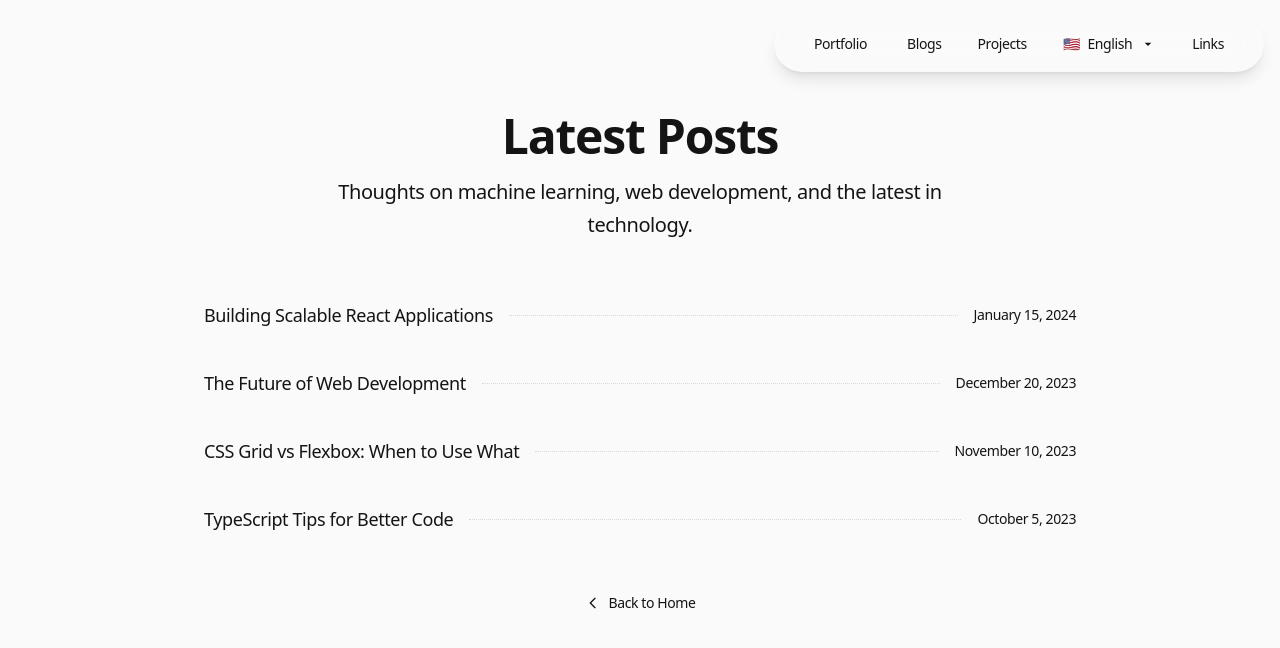
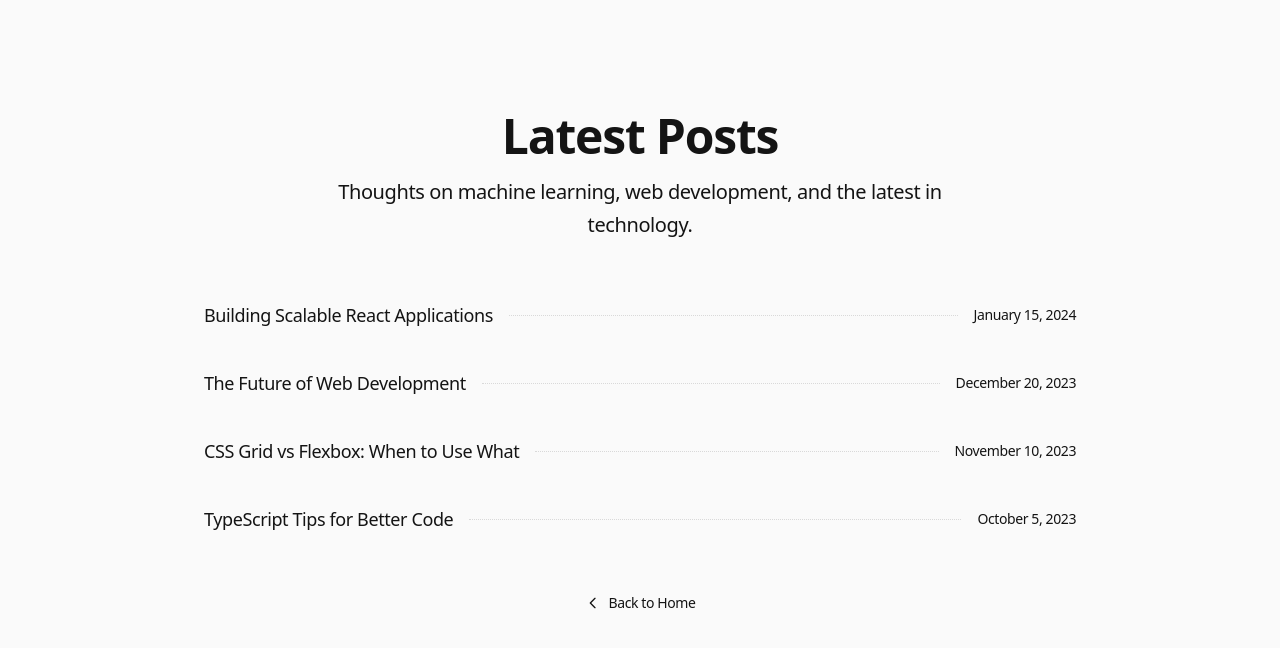
Before and after one commit to dinocodesx/svportfolio, a SvelteKit app: page /blogs in a window 1280 px wide. Shown: the top 648 px of the page. Built offline with nearby package versions, Linux system fonts and the light colour scheme.

Commit message:
fixed pages

```diff
--- a/src/app.css
+++ b/src/app.css
@@ -21,6 +21,28 @@
 	--input: 0 0% 94%;
 	--ring: 0 0% 8%;
 	--radius: 0rem;
+}
+
+.dark {
+	--background: 0 0% 8%;
+	--foreground: 0 0% 98%;
+	--card: 0 0% 8%;
+	--card-foreground: 0 0% 98%;
+	--popover: 0 0% 8%;
+	--popover-foreground: 0 0% 98%;
+	--primary: 0 0% 98%;
+	--primary-foreground: 0 0% 8%;
+	--secondary: 0 0% 14%;
+	--secondary-foreground: 0 0% 98%;
+	--muted: 0 0% 14%;
+	--muted-foreground: 0 0% 65%;
+	--accent: 0 0% 14%;
+	--accent-foreground: 0 0% 98%;
+	--destructive: 0 62.8% 50%;
+	--destructive-foreground: 0 0% 98%;
+	--border: 0 0% 20%;
+	--input: 0 0% 14%;
+	--ring: 0 0% 83%;
 }
 
 * {
--- a/src/components/Navbar.svelte
+++ /dev/null
@@ -1,261 +0,0 @@
-<script lang="ts">
-	import { onMount } from 'svelte';
-	import { fade } from 'svelte/transition';
-
-	let mounted = false;
-	let showLanguageDropdown = false;
-	let showMobileMenu = false;
-
-	const languages = [
-		{ code: 'en', name: 'English', flag: '🇺🇸' },
-		{ code: 'es', name: 'Español', flag: '🇪🇸' },
-		{ code: 'ja', name: '日本語', flag: '🇯🇵' },
-		{ code: 'de', name: 'Deutsch', flag: '🇩🇪' },
-		{ code: 'fr', name: 'Français', flag: '🇫🇷' }
-	];
-
-	let currentLanguage = languages[0];
-
-	onMount(() => {
-		mounted = true;
-	});
-
-	function selectLanguage(language: (typeof languages)[0]) {
-		currentLanguage = language;
-		showLanguageDropdown = false;
-		showMobileMenu = false;
-		// Here you would typically implement language switching logic
-		console.log('Language changed to:', language.code);
-	}
-
-	function toggleLanguageDropdown() {
-		showLanguageDropdown = !showLanguageDropdown;
-	}
-
-	function toggleMobileMenu() {
-		showMobileMenu = !showMobileMenu;
-		showLanguageDropdown = false;
-	}
-
-	function closeMobileMenu() {
-		showMobileMenu = false;
-		showLanguageDropdown = false;
-	}
-
-	// Close dropdown when clicking outside
-	function handleClickOutside(event: MouseEvent) {
-		const target = event.target as Element;
-		if (!target.closest('.language-dropdown')) {
-			showLanguageDropdown = false;
-		}
-	}
-
-	onMount(() => {
-		document.addEventListener('click', handleClickOutside);
-		return () => {
-			document.removeEventListener('click', handleClickOutside);
-		};
-	});
-</script>
-
-<nav class="pointer-events-none fixed top-4 right-4 z-30 flex h-full max-h-14 origin-top">
-	<!-- Desktop Navigation -->
-	<div
-		class={`bg-background fade-in pointer-events-auto relative z-50 hidden h-full min-h-full items-center rounded-full px-6 shadow-lg backdrop-blur-lg md:flex ${mounted ? 'opacity-100' : 'opacity-0'}`}
-		style="animation-delay: 0.5s;"
-	>
-		<!-- Logo/Home -->
-		<a
-			href="/"
-			class="hover:bg-muted group relative flex items-center justify-center rounded-full px-4 py-2 text-sm font-medium transition-colors"
-			title="Home"
-		>
-			Portfolio
-		</a>
-
-		<!-- Navigation Links -->
-		<div class="ml-2 flex items-center space-x-1">
-			<!-- Blogs -->
-			<a
-				href="/blogs"
-				class="hover:bg-muted group relative flex items-center justify-center rounded-full px-4 py-2 text-sm transition-colors"
-				title="Blogs"
-			>
-				Blogs
-			</a>
-
-			<!-- Projects -->
-			<a
-				href="/projects"
-				class="hover:bg-muted group relative flex items-center justify-center rounded-full px-4 py-2 text-sm transition-colors"
-				title="Projects"
-			>
-				Projects
-			</a>
-
-			<!-- Language Dropdown -->
-			<div class="language-dropdown relative">
-				<button
-					on:click={toggleLanguageDropdown}
-					class="hover:bg-muted group relative flex items-center justify-center rounded-full px-4 py-2 text-sm transition-colors"
-					title="Change Language"
-					aria-haspopup="true"
-					aria-expanded={showLanguageDropdown}
-				>
-					<span class="mr-2">{currentLanguage.flag}</span>
-					<span class="mr-2">{currentLanguage.name}</span>
-					<svg
-						class="h-4 w-4 fill-current transition-transform {showLanguageDropdown
-							? 'rotate-180'
-							: ''}"
-						viewBox="0 0 24 24"
-					>
-						<path d="M7 10l5 5 5-5z" />
-					</svg>
-				</button>
-
-				{#if showLanguageDropdown}
-					<div
-						class="bg-background border-border absolute top-full left-0 z-50 mt-2 min-w-[150px] rounded-lg border py-2 shadow-lg"
-						role="menu"
-						aria-orientation="vertical"
-					>
-						{#each languages as language}
-							<button
-								on:click={() => selectLanguage(language)}
-								class="hover:bg-muted flex w-full items-center px-4 py-2 text-left text-sm transition-colors"
-								role="menuitem"
-								class:bg-muted={currentLanguage.code === language.code}
-							>
-								<span class="mr-3">{language.flag}</span>
-								<span>{language.name}</span>
-							</button>
-						{/each}
-					</div>
-				{/if}
-			</div>
-
-			<!-- Links -->
-			<a
-				href="/links"
-				class="hover:bg-muted group relative flex items-center justify-center rounded-full px-4 py-2 text-sm transition-colors"
-				title="Links"
-			>
-				Links
-			</a>
-		</div>
-	</div>
-
-	<!-- Mobile Hamburger Button -->
-	<button
-		on:click={toggleMobileMenu}
-		class={`bg-background fade-in hover:bg-muted pointer-events-auto relative z-50 flex h-12 w-12 items-center justify-center rounded-full shadow-lg backdrop-blur-lg transition-colors md:hidden ${mounted ? 'opacity-100' : 'opacity-0'}`}
-		style="animation-delay: 0.5s;"
-		aria-label="Toggle menu"
-	>
-		<svg
-			class="h-6 w-6 fill-current transition-transform {showMobileMenu ? 'rotate-90' : ''}"
-			viewBox="0 0 24 24"
-		>
-			{#if showMobileMenu}
-				<path
-					d="M19 6.41L17.59 5 12 10.59 6.41 5 5 6.41 10.59 12 5 17.59 6.41 19 12 13.41 17.59 19 19 17.59 13.41 12z"
-				/>
-			{:else}
-				<path d="M3 18h18v-2H3v2zm0-5h18v-2H3v2zm0-7v2h18V6H3z" />
-			{/if}
-		</svg>
-	</button>
-</nav>
-
-<!-- Mobile Full Screen Menu -->
-{#if showMobileMenu}
-	<div
-		class="bg-background/95 fixed inset-0 z-40 backdrop-blur-lg md:hidden"
-		in:fade={{ duration: 300 }}
-		out:fade={{ duration: 300 }}
-	>
-		<div class="flex h-full flex-col items-center justify-center space-y-8 p-6">
-			<!-- Logo/Home -->
-			<a
-				href="/"
-				on:click={closeMobileMenu}
-				class="hover:text-muted-foreground text-3xl font-bold transition-colors"
-			>
-				Portfolio
-			</a>
-
-			<!-- Navigation Links -->
-			<div class="flex flex-col items-center space-y-6">
-				<!-- Blogs -->
-				<a
-					href="/blogs"
-					on:click={closeMobileMenu}
-					class="hover:text-muted-foreground text-2xl transition-colors"
-				>
-					Blogs
-				</a>
-
-				<!-- Projects -->
-				<a
-					href="/projects"
-					on:click={closeMobileMenu}
-					class="hover:text-muted-foreground text-2xl transition-colors"
-				>
-					Projects
-				</a>
-
-				<!-- Language Selection -->
-				<div class="flex flex-col items-center space-y-4">
-					<button
-						on:click={toggleLanguageDropdown}
-						class="hover:text-muted-foreground flex items-center text-2xl transition-colors"
-						aria-haspopup="true"
-						aria-expanded={showLanguageDropdown}
-					>
-						<span class="mr-3">{currentLanguage.flag}</span>
-						<span class="mr-2">{currentLanguage.name}</span>
-						<svg
-							class="h-6 w-6 fill-current transition-transform {showLanguageDropdown
-								? 'rotate-180'
-								: ''}"
-							viewBox="0 0 24 24"
-						>
-							<path d="M7 10l5 5 5-5z" />
-						</svg>
-					</button>
-
-					{#if showLanguageDropdown}
-						<div class="flex flex-col items-center space-y-3">
-							{#each languages as language}
-								<button
-									on:click={() => selectLanguage(language)}
-									class="hover:text-muted-foreground flex items-center text-lg transition-colors"
-									class:text-muted-foreground={currentLanguage.code === language.code}
-								>
-									<span class="mr-3">{language.flag}</span>
-									<span>{language.name}</span>
-								</button>
-							{/each}
-						</div>
-					{/if}
-				</div>
-
-				<!-- Links -->
-				<a
-					href="/links"
-					on:click={closeMobileMenu}
-					class="hover:text-muted-foreground text-2xl transition-colors"
-				>
-					Links
-				</a>
-			</div>
-		</div>
-	</div>
-{/if}
-
-<style>
-	.fade-in {
-		transition: opacity 0.5s ease-in-out;
-	}
-</style>
--- a/src/routes/+layout.svelte
+++ b/src/routes/+layout.svelte
@@ -7,6 +7,8 @@
 
 <LoadingScreen />
 
-<div class="bg-background mx-auto min-h-screen max-w-6xl px-8 py-16 font-sans antialiased lg:px-16">
+<div
+	class="bg-background text-foreground mx-auto min-h-screen max-w-6xl px-8 py-16 font-sans antialiased lg:px-16"
+>
 	{@render children()}
 </div>
--- a/src/routes/+page.svelte
+++ b/src/routes/+page.svelte
@@ -6,7 +6,6 @@
 	import Projects from '../components/Projects.svelte';
 	import Volunteering from '../components/Volunteering.svelte';
 	import Contact from '../components/Contact.svelte';
-	import Navbar from '../components/Navbar.svelte';
 </script>
 
 <svelte:head>
@@ -40,5 +39,3 @@
 		<Contact />
 	</div>
 </main>
-
-<Navbar />
--- a/src/routes/blogs/+layout.svelte
+++ b/src/routes/blogs/+layout.svelte
@@ -1,8 +1,5 @@
 <script lang="ts">
-	import Navbar from '../../components/Navbar.svelte';
 	let { children } = $props();
 </script>
 
 {@render children()}
-
-<Navbar />
--- a/src/routes/links/+layout.svelte
+++ b/src/routes/links/+layout.svelte
@@ -1,5 +1,4 @@
 <script lang="ts">
-	import Navbar from '../../components/Navbar.svelte';
 	let { children } = $props();
 </script>
 
--- a/src/routes/projects/+layout.svelte
+++ b/src/routes/projects/+layout.svelte
@@ -1,8 +1,5 @@
 <script lang="ts">
-	import Navbar from '../../components/Navbar.svelte';
 	let { children } = $props();
 </script>
 
 {@render children()}
-
-<Navbar />
--- /dev/null
+++ b/tailwind.config.js
@@ -0,0 +1,53 @@
+/** @type {import('tailwindcss').Config} */
+export default {
+	content: ['./src/**/*.{html,js,svelte,ts}'],
+	darkMode: 'class',
+	theme: {
+		extend: {
+			colors: {
+				border: 'hsl(var(--border))',
+				input: 'hsl(var(--input))',
+				ring: 'hsl(var(--ring))',
+				background: 'hsl(var(--background))',
+				foreground: 'hsl(var(--foreground))',
+				primary: {
+					DEFAULT: 'hsl(var(--primary))',
+					foreground: 'hsl(var(--primary-foreground))'
+				},
+				secondary: {
+					DEFAULT: 'hsl(var(--secondary))',
+					foreground: 'hsl(var(--secondary-foreground))'
+				},
+				destructive: {
+					DEFAULT: 'hsl(var(--destructive))',
+					foreground: 'hsl(var(--destructive-foreground))'
+				},
+				muted: {
+					DEFAULT: 'hsl(var(--muted))',
+					foreground: 'hsl(var(--muted-foreground))'
+				},
+				accent: {
+					DEFAULT: 'hsl(var(--accent))',
+					foreground: 'hsl(var(--accent-foreground))'
+				},
+				popover: {
+					DEFAULT: 'hsl(var(--popover))',
+					foreground: 'hsl(var(--popover-foreground))'
+				},
+				card: {
+					DEFAULT: 'hsl(var(--card))',
+					foreground: 'hsl(var(--card-foreground))'
+				}
+			},
+			borderRadius: {
+				lg: 'var(--radius)',
+				md: 'calc(var(--radius) - 2px)',
+				sm: 'calc(var(--radius) - 4px)'
+			},
+			fontFamily: {
+				sans: ['Inter', 'system-ui', 'sans-serif']
+			}
+		}
+	},
+	plugins: []
+};
```
